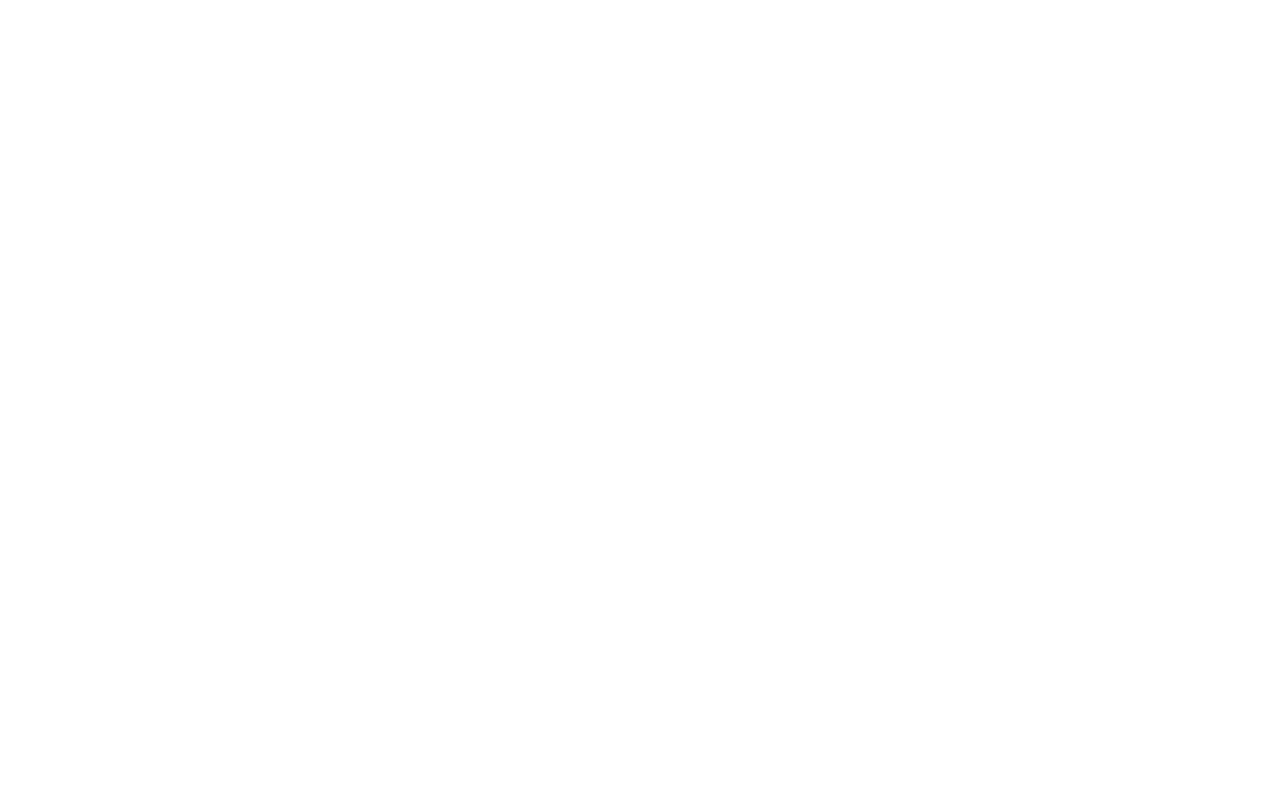
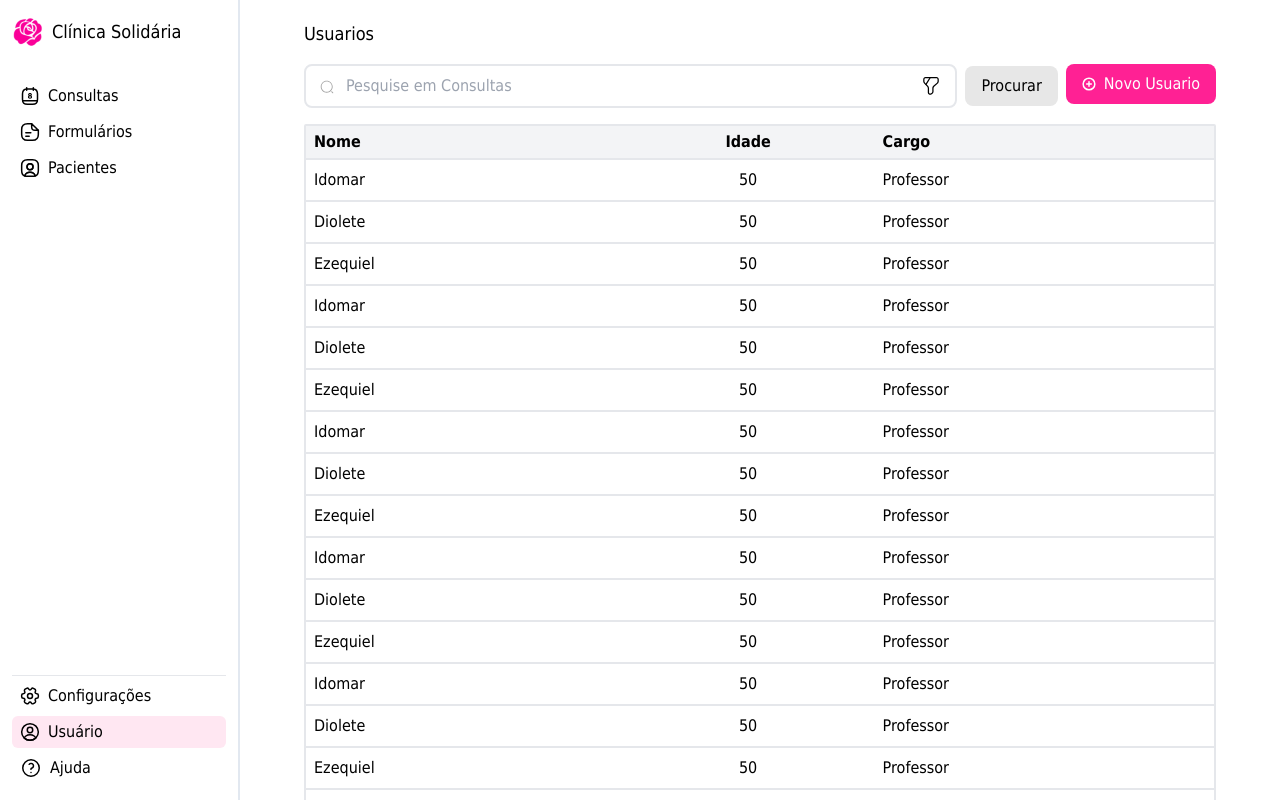
Before and after one commit to 1kow1/red_fem_front_end, a React (Vite) app: page /usuarios in a window 1280 px wide. Before the commit this address had no page. Shown: the top 800 px of the page. Built offline with nearby package versions, Linux system fonts and the light colour scheme.

Commit message:
feature: new FormPopUp component
Will be used to any new basic entry in the application.

```diff
--- a/src/components/Button.jsx
+++ b/src/components/Button.jsx
@@ -1,6 +1,8 @@
-export function ButtonPrimary({children, className}){
+export function ButtonPrimary({children, className, ...props}){
   return <>
-    <button className={`px-4 py-2 h-fit rounded-lg bg-redfemActionPink text-white
+    <button
+    {...props}
+    className={`px-4 py-2 h-fit rounded-lg bg-redfemActionPink text-white
         hover:bg-redfemPink active:bg-redfemDarkPink whitespace-nowrap
         flex gap-2 items-center
         ${className || ""}`}
@@ -10,9 +12,11 @@ export function ButtonPrimary({children, className}){
   </>
 }
 
-export function ButtonSecondary({children, className}){
+export function ButtonSecondary({children, className,...props}){
   return <>
-    <button className={`px-4 py-2 h-fit rounded-lg bg-redfemLighterGray
+    <button
+    {...props}
+    className={`px-4 py-2 h-fit rounded-lg bg-redfemLighterGray
         hover:bg-redfemLightGray active:bg-redfemGray
         ${className || ""}`}
     >
--- /dev/null
+++ b/src/components/FormPopUp.jsx
@@ -0,0 +1,105 @@
+import React, { useState, useEffect } from 'react';
+
+export default function FormularioPopUp({
+  isOpen,
+  onClose,
+  title,
+  fields, // array de configuração dos campos (a parte mais importante!)
+  onSubmit,
+  submitText = "Adicionar"
+}) {
+
+  const [formData, setFormData] = useState({});
+
+  // Inicializa o estado do formulário quando os campos mudam
+  useEffect(() => {
+    const initialState = fields.reduce((acc, field) => {
+      acc[field.name] = '';
+      return acc;
+    }, {});
+    setFormData(initialState);
+  }, [fields]);
+
+  // Função genérica para lidar com a mudança em qualquer campo
+  const handleChange = (e) => {
+    const { name, value } = e.target;
+    setFormData(prevData => ({
+      ...prevData,
+      [name]: value
+    }));
+  };
+
+  const handleSubmit = (e) => {
+    e.preventDefault();
+    onSubmit(formData); // Envia os dados para a função do componente pai
+    onClose(); // Fecha o modal após o envio
+  };
+
+  if (!isOpen) {
+    return null;
+  }
+
+  return (
+    // Overlay (fundo escuro)
+    <div className="fixed inset-0 bg-black bg-opacity-50 flex justify-center items-center z-50">
+      {/* Conteúdo do Modal */}
+      <div className="bg-white rounded-lg shadow-xl p-6 w-full max-w-md">
+        {/* Cabeçalho do Modal */}
+        <div className="flex justify-between items-center mb-6">
+          <h2 className="text-xl font-semibold">{title}</h2>
+          <button onClick={onClose} className="text-2xl font-light">&times;</button>
+        </div>
+
+        {/* Formulário Dinâmico */}
+        <form onSubmit={handleSubmit}>
+          <div className="space-y-4">
+            {fields.map((field) => (
+              <div key={field.name}>
+                <label className="block text-sm font-medium text-gray-700 mb-1">{field.label}</label>
+                {field.type === 'select' ? (
+                  <select
+                    name={field.name}
+                    value={formData[field.name] || ''}
+                    onChange={handleChange}
+                    className="w-full px-3 py-2 border border-gray-400 rounded-md shadow-sm focus:outline-none focus:ring-pink-500 focus:border-pink-500"
+                  >
+                    <option value="" disabled>{field.placeholder}</option>
+                    {field.options.map(option => (
+                      <option key={option.value} value={option.value}>{option.label}</option>
+                    ))}
+                  </select>
+                ) : (
+                  <input
+                    type={field.type}
+                    name={field.name}
+                    placeholder={field.placeholder}
+                    value={formData[field.name] || ''}
+                    onChange={handleChange}
+                    className="w-full px-3 py-2 border border-gray-400 rounded-md shadow-sm focus:outline-none focus:ring-pink-500 focus:border-pink-500"
+                  />
+                )}
+              </div>
+            ))}
+          </div>
+
+          {/* Botões de Ação */}
+          <div className="flex justify-end gap-4 mt-8">
+            <button
+              type="button"
+              onClick={onClose}
+              className="px-4 py-2 bg-gray-200 rounded-md hover:bg-gray-300"
+            >
+              Cancelar
+            </button>
+            <button
+              type="submit"
+              className="px-4 py-2 bg-pink-500 text-white rounded-md hover:bg-pink-600"
+            >
+              {submitText}
+            </button>
+          </div>
+        </form>
+      </div>
+    </div>
+  );
+}
--- a/src/components/Sidebar.jsx
+++ b/src/components/Sidebar.jsx
@@ -47,7 +47,7 @@ export default function Sidebar() {
           <PageLink href={'/configuracoes'} text={'Configurações'}>
             <SettingsIcon color={'black'} />
           </PageLink>
-          <PageLink href={'/usuario'} text={'Usuário'}>
+          <PageLink href={'/usuarios'} text={'Usuário'}>
             <UserIcon color={'black'} />
           </PageLink>
           <PageLink href={'/ajuda'} text={'Ajuda'}>
--- a/src/components/Table.jsx
+++ b/src/components/Table.jsx
@@ -403,7 +403,7 @@ export function TableDumb({ data, className }) {
           {headers.map((header) => (
             (header=='id')?<></>:
             <th key={header} className={`${(typeof data[0][header] == "number") ? "text-center " : "text-left "}
-              bg-redfemDarkWhite font-medium px-2 py-1 rounded-sm
+            bg-gray-100 font-bold text-base px-2 py-1
             `}>
               {formatHeader(header)}
             </th>
--- /dev/null
+++ b/src/pages/Usuarios.jsx
@@ -0,0 +1,88 @@
+import React, { useState } from "react";
+import TableSmart from "../components/table";
+import Searchbar from "../components/Searchbar";
+import { ButtonPrimary } from "../components/Button";
+import { AddIcon } from "../components/Icons";
+import FormPopUp from "../components/FormPopUp";
+
+const camposFormularioUsuario = [
+  {
+    name: "nome",
+    label: "Nome",
+    type: "text",
+    placeholder: "Insira o Nome",
+  },
+  {
+    name: "email",
+    label: "E-mail",
+    type: "email",
+    placeholder: "email@email.com",
+  },
+  {
+    name: "telefone",
+    label: "Telefone",
+    type: "tel",
+    placeholder: "(42) 9 9999-9999",
+  },
+  {
+    name: "cargo",
+    label: "Cargo",
+    type: "select",
+    placeholder: "Insira o cargo",
+    options: [
+      { value: "admin", label: "Administrador" },
+      { value: "medico", label: "Médico" },
+      { value: "secretaria", label: "Secretaria" },
+    ],
+  },
+  {
+    name: "senha",
+    label: "Senha",
+    type: "password",
+    placeholder: "************",
+  },
+  {
+    name: "confirmarSenha",
+    label: "Confirmar Senha",
+    type: "password",
+    placeholder: "************",
+  },
+];
+
+export default function Usuarios() {
+  const [isModalOpen, setIsModalOpen] = useState(false);
+
+  const handleCreateUser = (data) => {
+    console.log("Novo usuário a ser criado:", data);
+  };
+
+  return (
+    <>
+      <div>
+        <h1 className="text-lg mb-4">Usuarios</h1>
+        <div>
+          <div className="flex flex-row gap-2">
+            <Searchbar />
+            <ButtonPrimary
+              onClick={() => {
+                setIsModalOpen(true);
+              }}
+            >
+              <AddIcon />
+              Novo Usuario
+            </ButtonPrimary>
+          </div>
+          <TableSmart />
+        </div>
+      </div>
+
+      <FormPopUp
+        isOpen={isModalOpen}
+        onClose={() => setIsModalOpen(false)}
+        title="Formulário Usuário"
+        fields={camposFormularioUsuario}
+        onSubmit={handleCreateUser}
+      />
+    </>
+  );
+}
--- a/src/routes/myRoutes.jsx
+++ b/src/routes/myRoutes.jsx
@@ -2,6 +2,7 @@ import { Route, Routes } from 'react-router';
 import Login from '../pages/login';
 import Layout from "../components/Layout";
 import Consultas from '../pages/Consultas';
+import Usuarios from '../pages/Usuarios';
 
 function AppRoutes() {
   return (
@@ -12,6 +13,7 @@ function AppRoutes() {
         <Route path='/consultas' element={<Consultas/>}/>
         <Route path='/formularios' element={<Consultas/>}/>
         <Route path='/pacientes' element={<Consultas/>}/>
+        <Route path='/usuarios' element={<Usuarios/>}/>
       </Route>
 
     </Routes>
```
